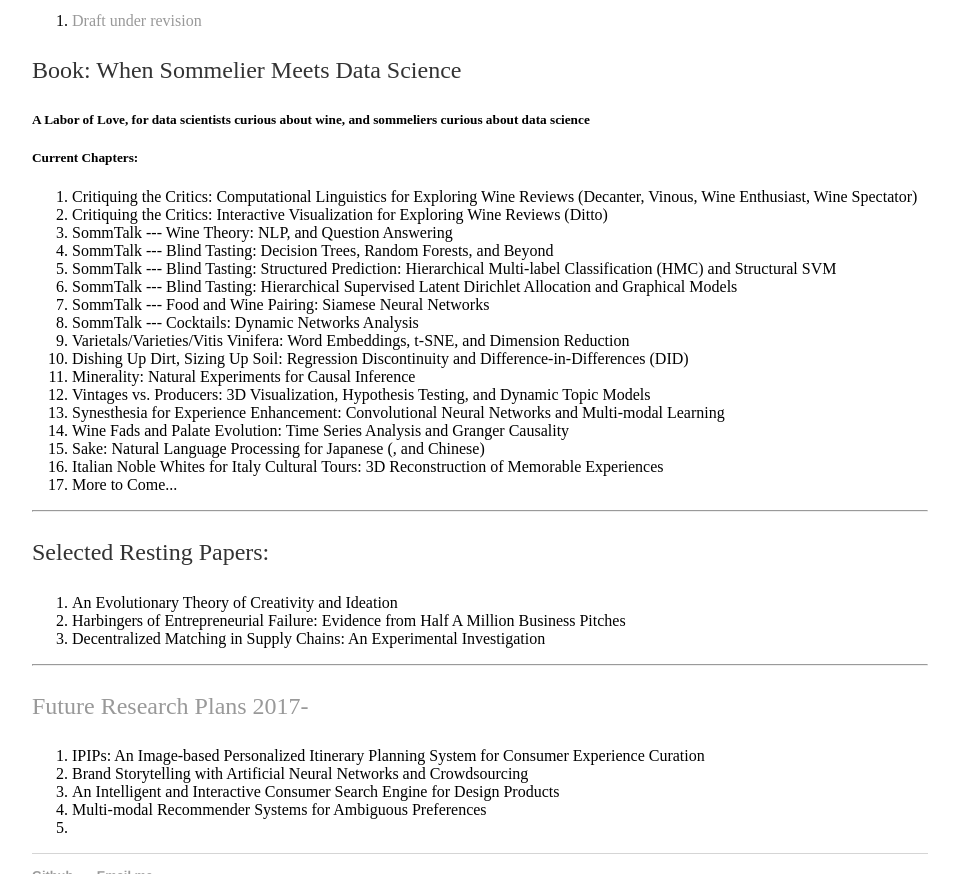
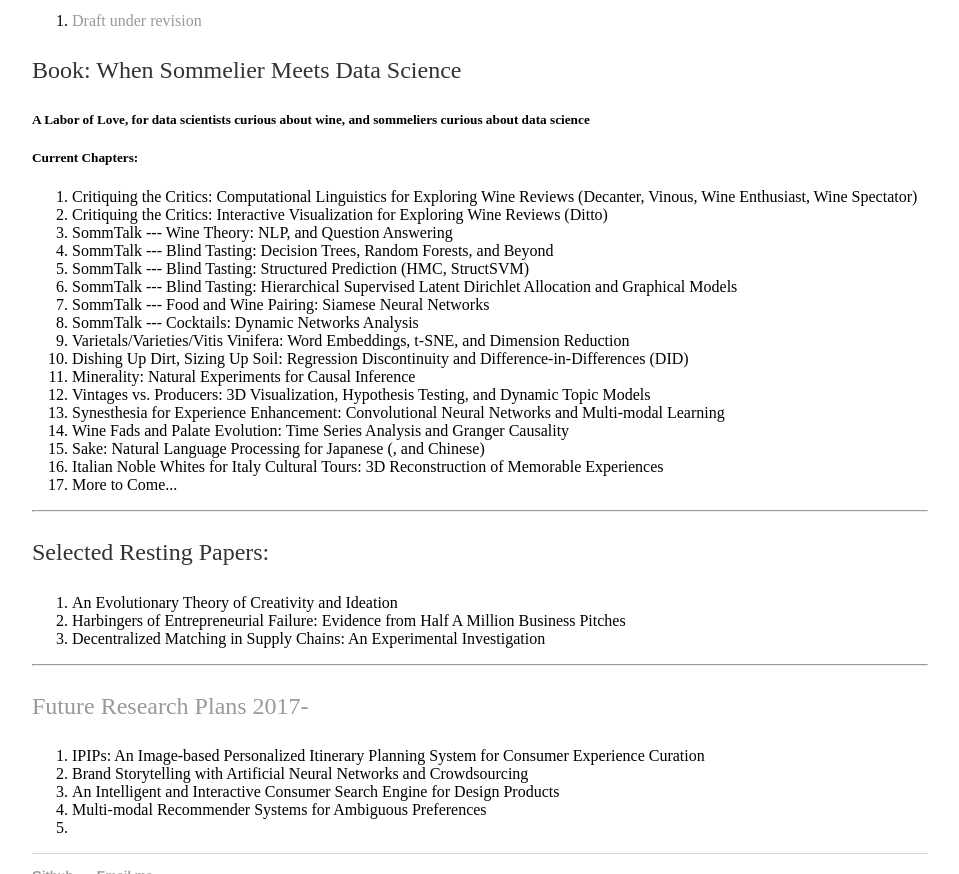
Before and after one commit to shenglih/shenglih.github.io, a Jekyll site: the page built from research/index.html, in a window 1280 px wide and 900 px high, scrolled down 1945 px, cut to the strip 0-874 px from the top of the window. Shown: the whole strip, without its empty margins (160-1119 px from the left). Built offline with Jekyll 4.4.1, drawn with Linux system fonts in a browser that asks for light colours.

Commit message:
Update index.html

```diff
--- a/research/index.html
+++ b/research/index.html
@@ -96,7 +96,7 @@ title: Shengli Hu, Research
 	<li>Critiquing the Critics: Interactive Visualization for Exploring Wine Reviews (Ditto)</li>
 	<li>SommTalk --- Wine Theory: NLP, and Question Answering </li>
 	<li>SommTalk --- Blind Tasting: Decision Trees, Random Forests, and Beyond </li>
-	<li>SommTalk --- Blind Tasting: Structured Prediction: Hierarchical Multi-label Classification (HMC) and Structural SVM </li>
+	<li>SommTalk --- Blind Tasting: Structured Prediction (HMC, StructSVM) </li>
 	<li>SommTalk --- Blind Tasting: Hierarchical Supervised Latent Dirichlet Allocation and Graphical Models </li>
 	<li>SommTalk --- Food and Wine Pairing: Siamese Neural Networks </li>
 	<li>SommTalk --- Cocktails: Dynamic Networks Analysis </li>
```
